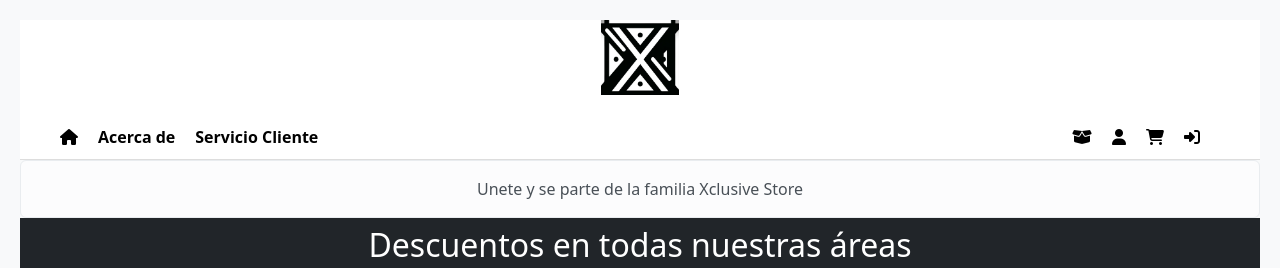
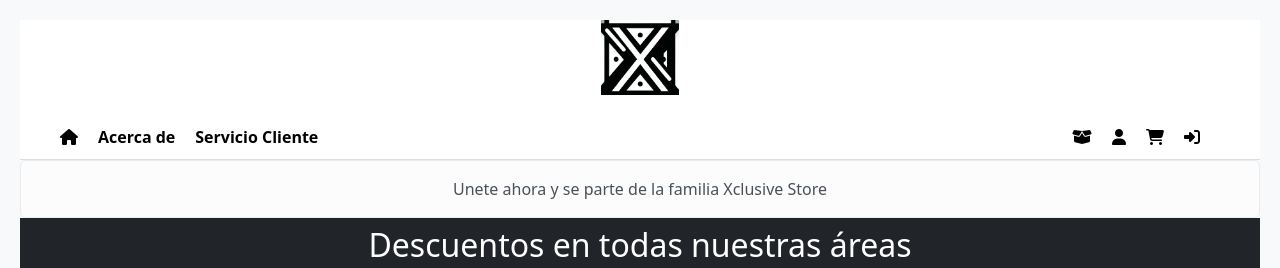
Before and after one commit to ForMyke/Web, a React (Create React App) app: page / in a window 1280 px wide. Shown: the top 268 px of the page. Built offline with nearby package versions, Linux system fonts and the light colour scheme; no server answers; the HTML template or start-up script is replaced by a standard one.

Commit message:
Rama Front Terminada

```diff
--- a/src/components/Inicio.js
+++ b/src/components/Inicio.js
@@ -75,7 +75,7 @@ const Inicio = () => {
   return (
     <div className="inicio-container">
       <Alert variant="light" className="text-center mb-0">
-        Unete y se parte de la familia Xclusive Store
+        Unete ahora y se parte de la familia Xclusive Store
       </Alert>
       <div className="flash-sale bg-dark text-white text-center py-2">
         <h2 className="mb-0">Descuentos en todas nuestras áreas</h2>
```
